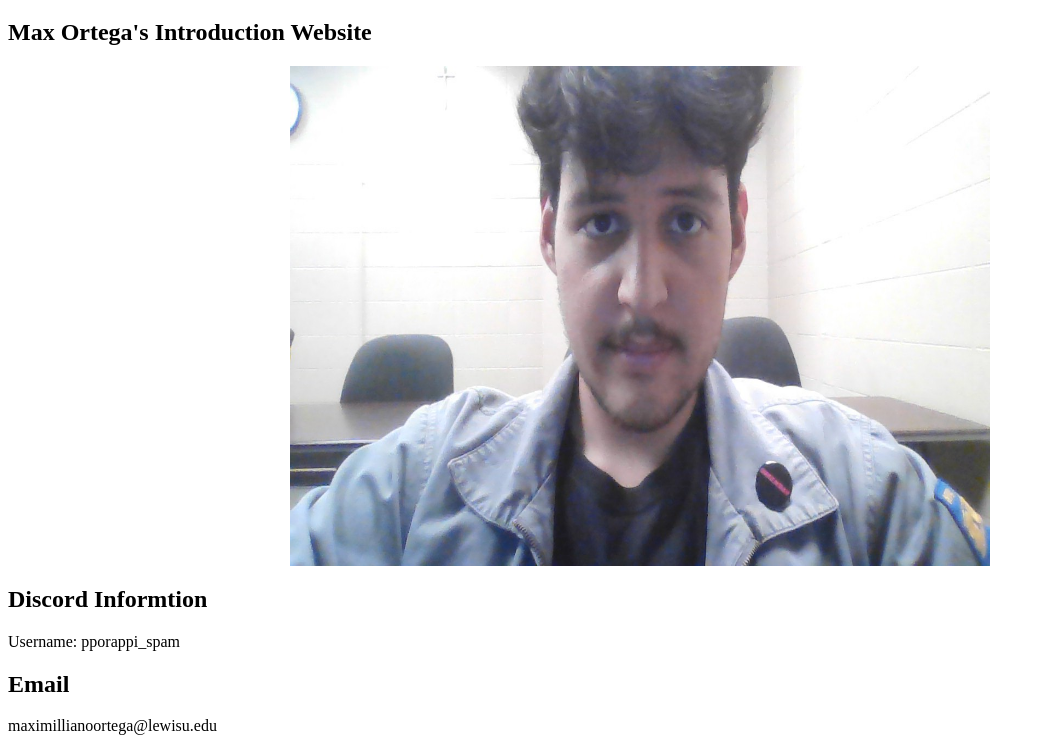
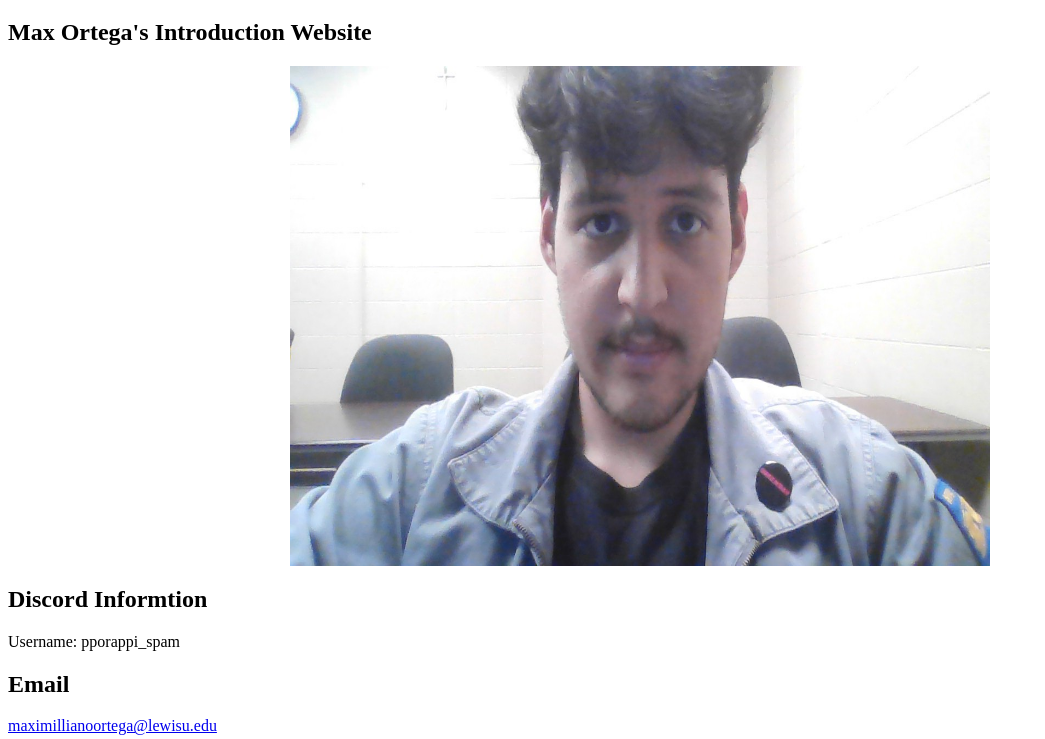
Before and after one commit to maximillianoortega-boop/gtkeo, a plain HTML site: page index.html in a window 1280 px wide. Shown: the part 61-800 px from the top of the page, without its empty margins (0-1045 px from the left). Drawn offline with Linux system fonts and the light colour scheme.

Commit message:
updatefile

```diff
--- a/index.html
+++ b/index.html
@@ -19,7 +19,7 @@ img {
 <p>Username: pporappi_spam</p>
 
 <h2>Email</h2>
-<p>maximillianoortega@lewisu.edu</p>
+<p><a href="mailto:maximillianoortega@lewisu.edu">maximillianoortega@lewisu.edu</a></p>
 
 <h2>Introduction</h2>
 <p>Hello, my name is Max Ortega. I am from Lansing, IL and I am from a family of 5. I am currently dual majoring in Mechanical Engineering and Physics at Lewis University.</p>
```
